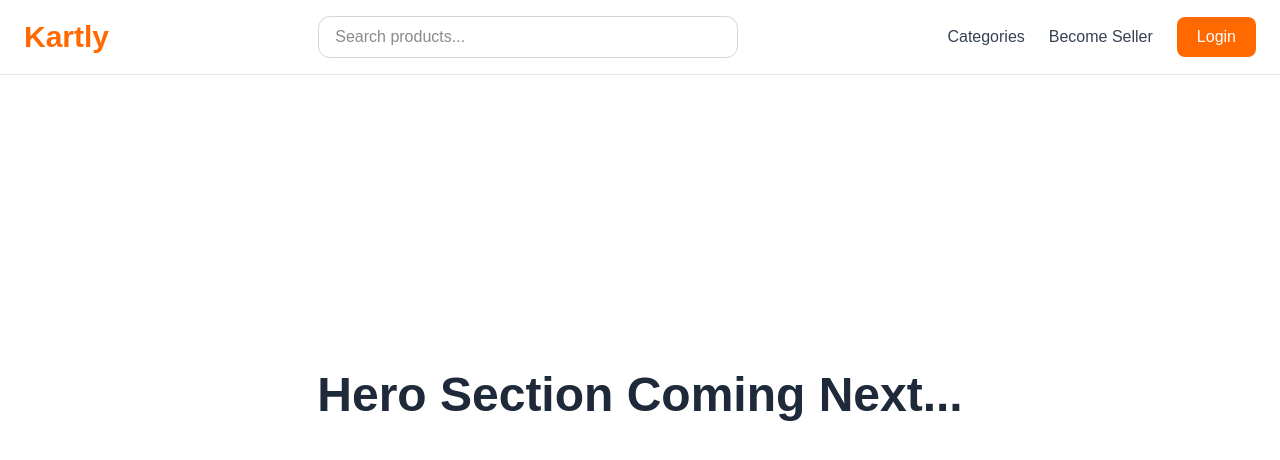
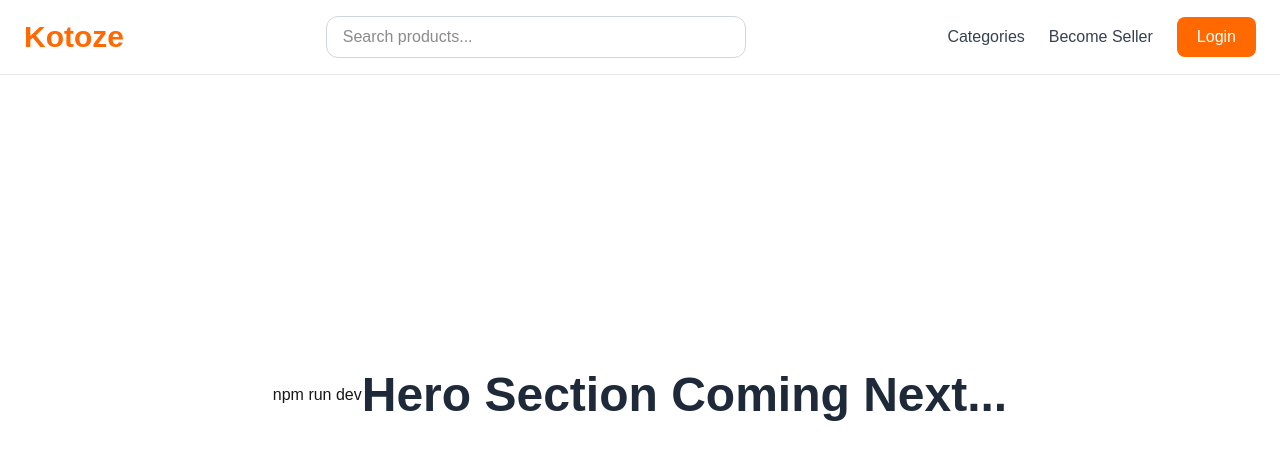
Before and after one commit to Sunil2505/Kotoze, a Next.js app: page / in a window 1280 px wide. Shown: the top 460 px of the page. Built offline with nearby package versions, Linux system fonts and the light colour scheme.

Commit message:
Rename project from Kartly to Kotoze

```diff
--- a/package.json
+++ b/package.json
@@ -1,5 +1,5 @@
 {
-  "name": "kartly",
+  "name": "kotoze",
   "version": "0.1.0",
   "private": true,
   "scripts": {
--- a/src/app/page.tsx
+++ b/src/app/page.tsx
@@ -6,7 +6,7 @@
       <Navbar />
 
       <section className="flex h-[80vh] items-center justify-center">
-        <h1 className="text-5xl font-bold text-gray-800">
+   npm run dev     <h1 className="text-5xl font-bold text-gray-800">
           Hero Section Coming Next...
         </h1>
       </section>
--- a/src/components/layout/Navbar.tsx
+++ b/src/components/layout/Navbar.tsx
@@ -4,7 +4,7 @@
       <div className="mx-auto flex max-w-7xl items-center justify-between px-6 py-4">
         {/* Logo */}
         <h1 className="text-3xl font-bold text-orange-500">
-          Kartly
+          Kotoze
         </h1>
 
         {/* Search */}
```
Also changed, not shown: 1 other file (tests, documents, lock files or other folders).
